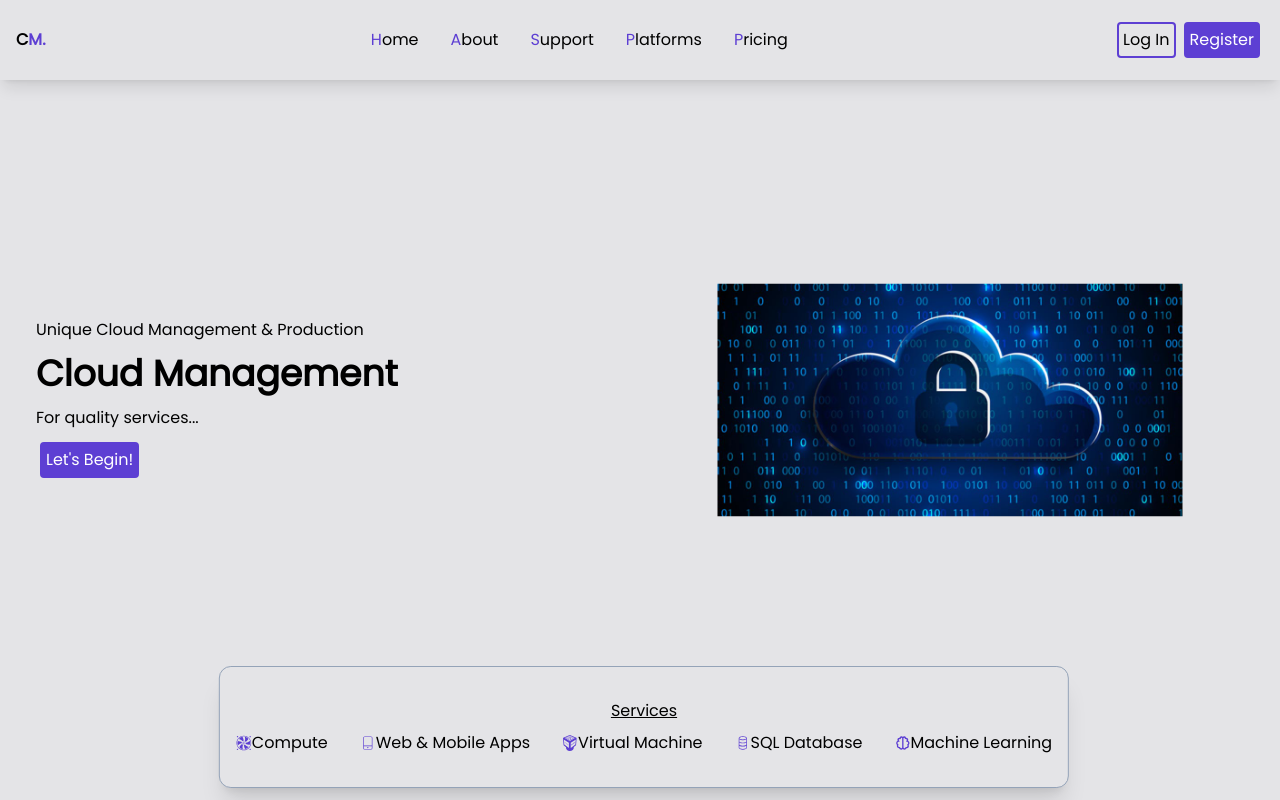
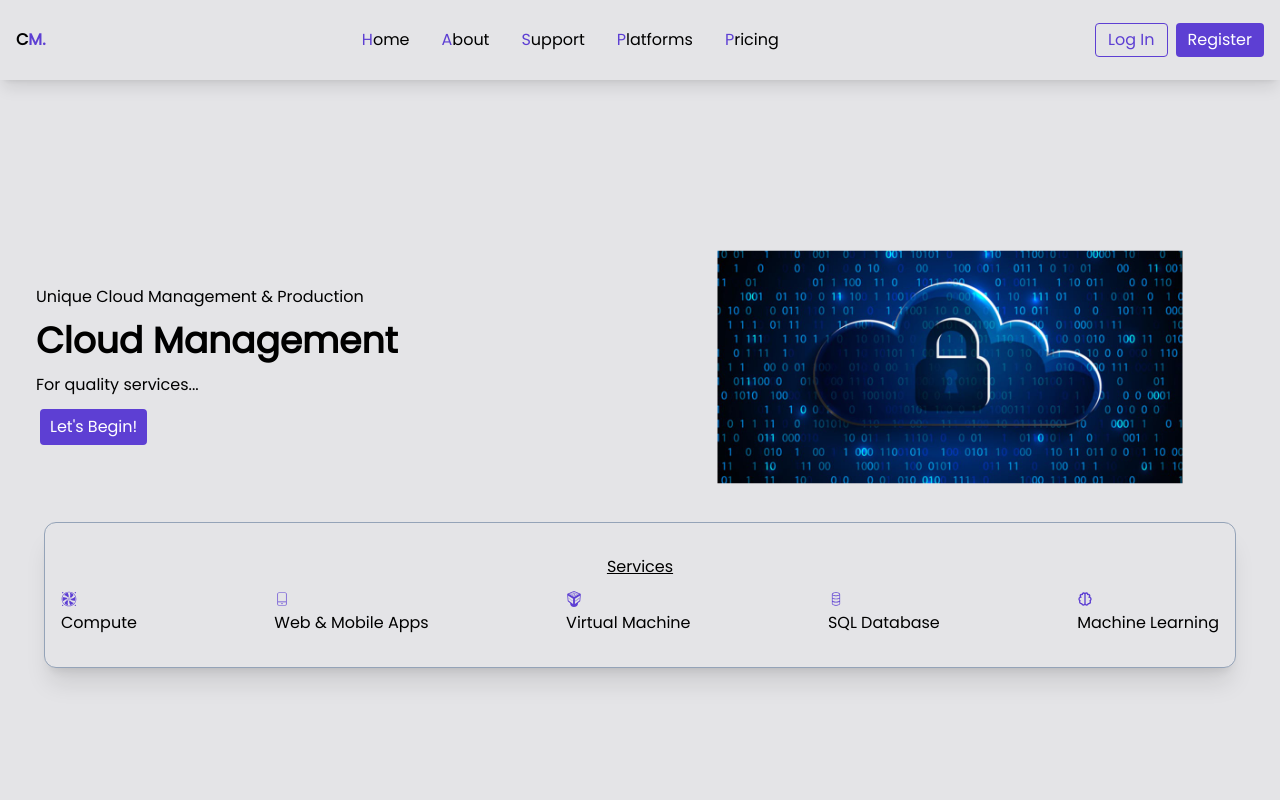
Before and after one commit to ferenczidavid/data_services, a React (Vite) app: page / in a window 1280 px wide. Built offline with nearby package versions, Linux system fonts and the light colour scheme.

Commit message:
fixing of grid

```diff
--- a/package.json
+++ b/package.json
@@ -11,6 +11,7 @@
   },
   "dependencies": {
     "@heroicons/react": "^1.0.6",
+    "clsx": "^1.2.1",
     "hamburger-react": "^2.5.0",
     "react": "^18.2.0",
     "react-dom": "^18.2.0",
--- a/src/App.jsx
+++ b/src/App.jsx
@@ -1,14 +1,14 @@
 import { useState } from 'react'
 import './App.css'
-import Navbar from './components/Navbar'
-import Home from './components/Home'
+import Layout from './components/ui/Layout'
+import Home from './features/Home'
+
 
 function App() {
   return (
-    <>
-      <Navbar/>
+    <Layout>
       <Home/>
-    </>
+    </Layout>
   )
 }
 
--- a/src/components/Home.jsx
+++ /dev/null
@@ -1,46 +0,0 @@
-import React from 'react'
-import homeImage from '../assets/home_image.jpg'
-import { CiDatabase, CiMobile4 } from 'react-icons/ci'
-import { SiVirtualbox } from 'react-icons/si'
-import { GiComputerFan } from 'react-icons/gi'
-import { BiBrain } from 'react-icons/bi'
-
-
-const Home = () => {
-  return (
-    <div name='home' className='w-full h-screen bg-zinc-200 flex flex-col justify-between'>
-
-      {/* Grid view container */}
-      <div className='grid md:grid-cols-2 max-w-[1240px] m-auto'>
-
-        {/* Col 1 */}
-        <div className='flex flex-col justify-center md:items-start w-full px-4 py-8'>
-            <p>Unique Cloud Management & Production</p>
-            <h1 className='font-bold text-4xl py-3'>Cloud Management</h1>
-            <p>For quality services...</p>
-            <div className='flex content-start'>
-              <button className='mt-3 rounded p-1 border-2 border-[#5D3FD3] m-1 bg-[#5D3FD3] text-white hover:scale-110 transition duration-300 active:scale-90'>Let's Begin!</button>
-            </div>
-        </div>
-
-        {/* Col 2 */}
-        <div>
-          <img src={homeImage} alt="home_image" className='scale-75'/>
-        </div>
-        {/* Services container */}
-        <div className='absolute flex flex-col py-8 md:min-w-[760px] bottom-3 mx-1 md:left-1/2 transform md:-translate-x-1/2 bg-zinc-200 border border-slate-400 rounded-xl text-center shadow-xl items-center'>
-          <p className='underline w-20 cursor-default'>Services</p>
-          <ul className='whitespace-nowrap flex justify-between pt-2'>
-            <li className='w-fit inline-flex cursor-default'><GiComputerFan className='h-6 fill-[#5D3FD3]'/>Compute</li>
-            <li className='w-fit inline-flex cursor-default'><CiMobile4 className='h-6 fill-[#5D3FD3]'/>Web & Mobile Apps</li>
-            <li className='w-fit inline-flex cursor-default'><SiVirtualbox className='h-6 fill-[#5D3FD3]'/>Virtual Machine</li>
-            <li className='w-fit inline-flex cursor-default'><CiDatabase className='h-6 fill-[#5D3FD3]'/>SQL Database</li>
-            <li className='w-fit inline-flex cursor-default'><BiBrain className='h-6 fill-[#5D3FD3]'/>Machine Learning</li>
-          </ul>
-        </div>
-      </div>
-    </div>
-  )
-}
-
-export default Home
--- /dev/null
+++ b/src/components/common/Button.jsx
@@ -0,0 +1,22 @@
+import clsx from "clsx"
+
+/*
+
+type ButtonType = "primary" | "secondary"
+
+interface ButtonProps extends HTMLButtonProps {
+  type?: ButtonType
+}
+
+*/
+
+const Button = ({className, type = "primary", children, ...rest} /* : ButtonProps */) => {
+  return (
+    <button className={clsx("rounded px-3 py-1 hover:scale-110 transition duration-300 active:scale-90", {
+      "bg-[#5D3FD3] text-white": type === "primary",
+      "text-[#5D3FD3] border border-[#5D3FD3]": type === "secondary",
+    }, className)} {...rest}>{children}</button>
+  )
+}
+
+export default Button
--- a/src/components/Navbar.jsx
+++ b/src/components/nav/Navbar.jsx
@@ -1,10 +1,7 @@
 import React, { useState } from 'react'
 import { Link } from 'react-scroll'
 import { Twirl as Hamburger } from 'hamburger-react'
-
-const Navbar = () => {
-    /* useStates */
-    const [isOpen, setIsOpen] = useState(false);
+import Button from '../common/Button'
 
 /* List of links */
 const links = [
@@ -30,12 +27,21 @@ const Navbar = () => {
     }
 ]
 
+const Navbar = () => {
+    /* useStates */
+    const [isOpen, setIsOpen] = useState(false);
+
+    const ActionButtons = () => <>
+        <Button type="secondary" onClick={() => {console.log("fasz vagy")}}>Log In</Button>
+        <Button >Register</Button>
+    </>
+
   return (
     /* Navbar */
-    <div className='fixed w-screen h-[5rem] flex justify-between items-center px-4 bg-zinc-200 shadow-lg'>
+    <div className='fixed top-0 z-10 w-full h-[5rem] flex justify-between items-center px-4 bg-zinc-200 shadow-lg'>
         {/* logo */}
         <div className='font-bold'>
-            <a href="home" >C<span className='text-[#5D3FD3]'>M.</span></a>
+            <a href="home">C<span className='text-[#5D3FD3]'>M.</span></a>
         </div>
 
         {/* links */}
@@ -70,9 +76,8 @@ const Navbar = () => {
         </div>
 
         {/* Buttons */}
-        <div className='hidden md:flex'>
-            <button className='rounded p-1 border-2 border-[#5D3FD3] m-1 hover:scale-110 transition duration-300 active:scale-90'>Log In</button>
-            <button className='rounded p-1 border-2 border-[#5D3FD3] m-1 bg-[#5D3FD3] text-white hover:scale-110 transition duration-300 active:scale-90'>Register</button>
+        <div className='hidden md:flex gap-2'>
+            <ActionButtons />
         </div>
 
         {/* Hamburger menu open */}
@@ -94,8 +99,7 @@ const Navbar = () => {
                     ))
                 }
                 <div>
-                    <button className='rounded p-1 border-2 border-[#5D3FD3] m-1 hover:scale-110 transition duration-300 active:scale-90'>Log In</button>
-                    <button className='rounded p-1 border-2 border-[#5D3FD3] m-1 bg-[#5D3FD3] text-white hover:scale-110 transition duration-300 active:scale-90'>Register</button>
+                    <ActionButtons />
                 </div>
             </ul>
         )}
--- /dev/null
+++ b/src/components/ui/Layout.jsx
@@ -0,0 +1,14 @@
+import Navbar from '../nav/Navbar'
+
+const Layout = ({children}) => {
+  return (
+    <div className='w-screen h-screen relative'>
+      <Navbar/>
+      <div className="pt-[5rem] w-full h-full">
+        {children}
+      </div>
+    </div>
+  )
+}
+
+export default Layout
--- /dev/null
+++ b/src/features/Home.jsx
@@ -0,0 +1,66 @@
+import React from 'react'
+import homeImage from '../assets/home_image.jpg'
+import { CiDatabase, CiMobile4 } from 'react-icons/ci'
+import { SiVirtualbox } from 'react-icons/si'
+import { GiComputerFan } from 'react-icons/gi'
+import { BiBrain } from 'react-icons/bi'
+
+const services = [
+  {
+    icon: <GiComputerFan className='h-6 fill-[#5D3FD3]'/>,
+    label: "Compute"
+  }  ,
+  {
+    icon: <CiMobile4 className='h-6 fill-[#5D3FD3]'/>,
+    label: "Web & Mobile Apps"
+  }  ,
+  {
+    icon: <SiVirtualbox className='h-6 fill-[#5D3FD3]'/>,
+    label: "Virtual Machine"
+  }  ,
+  {
+    icon: <CiDatabase className='h-6 fill-[#5D3FD3]'/>,
+    label: "SQL Database"
+  }  ,
+  {
+    icon: <BiBrain className='h-6 fill-[#5D3FD3]'/>,
+    label: "Machine Learning"
+  }  ,
+]
+
+const Home = () => {
+
+  return (
+    <div name='home' className='w-full h-full bg-zinc-200 flex flex-col justify-between'>
+
+      {/* Grid view container */}
+      <div className='grid md:grid-cols-2 max-w-[1240px] m-auto'>
+
+        {/* Col 1-1 */}
+        <div className='flex flex-col justify-center md:items-start w-full px-4 py-8'>
+            <p>Unique Cloud Management & Production</p>
+            <h1 className='font-bold text-4xl py-3'>Cloud Management</h1>
+            <p>For quality services...</p>
+            <div className='flex content-start'>
+              <button className='mt-3 rounded px-2 py-1 border-2 border-[#5D3FD3] m-1 bg-[#5D3FD3] text-white hover:scale-110 transition duration-300 active:scale-90'>Let's Begin!</button>
+            </div>
+        </div>
+
+        {/* Col 2-1 */}
+        <div>
+          <img src={homeImage} alt="home_image" className='scale-75'/>
+        </div>
+
+        {/* Col bottom Services container */}
+        <div className='mx-6 -translate bottom-5 flex flex-col py-8 bg-zinc-200 border border-slate-400 rounded-xl text-center shadow-xl items-center col-span-2'>
+          <p className='underline cursor-default'>Services</p>
+          <ul className='w-full whitespace-nowrap flex justify-center md:justify-between pt-2 flex-wrap gap-2'>
+            {services.map((item, i) => (<li key={`service_item_${i}`} className='basis-[100px] justify-center gap-2 inline-flex md:inline-block cursor-default'>{item.icon}{item.label}</li>))}
+          </ul>
+        </div>
+      </div>
+    </div>
+  )
+}
+
+export default Home
```
Also changed, not shown: .prettier.cjs (added), 1 other file (tests, documents, lock files or other folders). Lines whose indentation alone changed are shown as unchanged.
